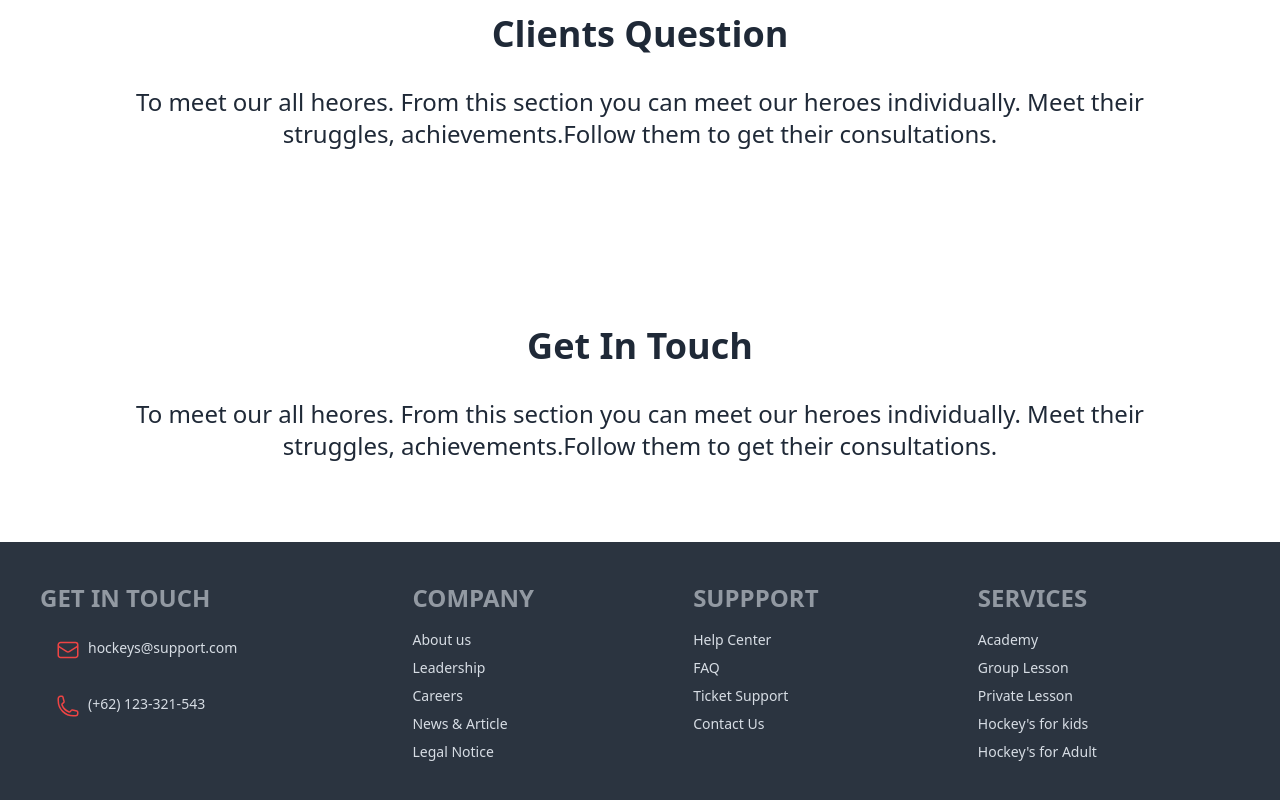
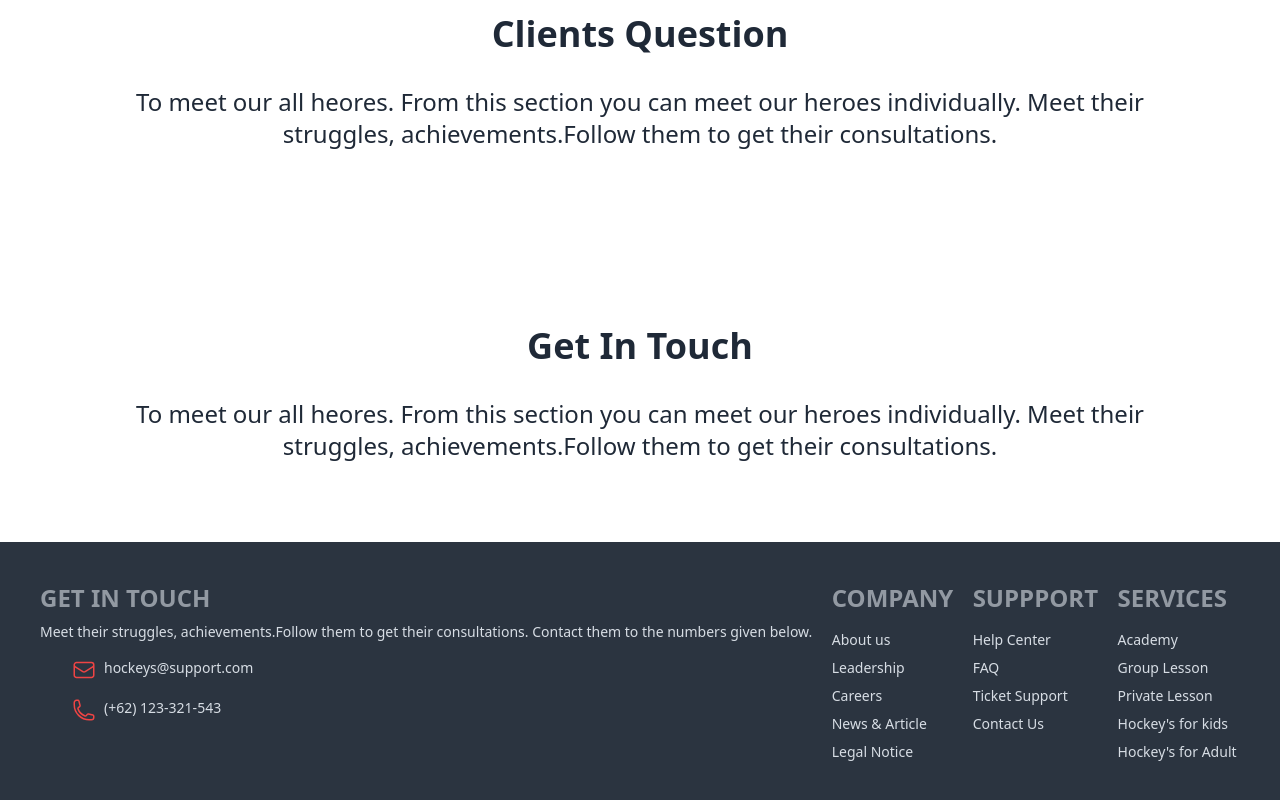
Before and after one commit to Tanzeemfatima/assignment-pro-3, a plain HTML site: page index.html in a window 1280 px wide. Shown: the part 3452-4252 px from the top of the page. Drawn offline with nearby package versions, Linux system fonts and the light colour scheme.

Commit message:
modified footer

```diff
--- a/index.html
+++ b/index.html
@@ -293,8 +293,11 @@
             <div>
                 <nav>
                     <h6 class="footer-title text-2xl font-bold">Get in Touch</h6>
-                    <p></p>
-                    <div class="flex p-4 gap-2">
+                    <p>Meet
+                        their
+                        struggles, achievements.Follow them to get their consultations. Contact them to the numbers
+                        given below.</p>
+                    <div class="flex px-8 py-4 gap-2">
                         <a href=""><svg xmlns="http://www.w3.org/2000/svg" fill="none" viewBox="0 0 24 24"
                                 stroke-width="1.5" stroke="currentColor" class="w-6 h-6 text-red-500">
                                 <path stroke-linecap="round" stroke-linejoin="round"
@@ -303,7 +306,7 @@
                         </a>
                         <a class="link link-hover">hockeys@support.com</a>
                     </div>
-                    <div class="flex p-4 gap-2">
+                    <div class="flex px-8 gap-2">
                         <a href=""><svg xmlns="http://www.w3.org/2000/svg" fill="none" viewBox="0 0 24 24"
                                 stroke-width="1.5" stroke="currentColor" class="w-6 h-6 text-red-500">
                                 <path stroke-linecap="round" stroke-linejoin="round"
```
